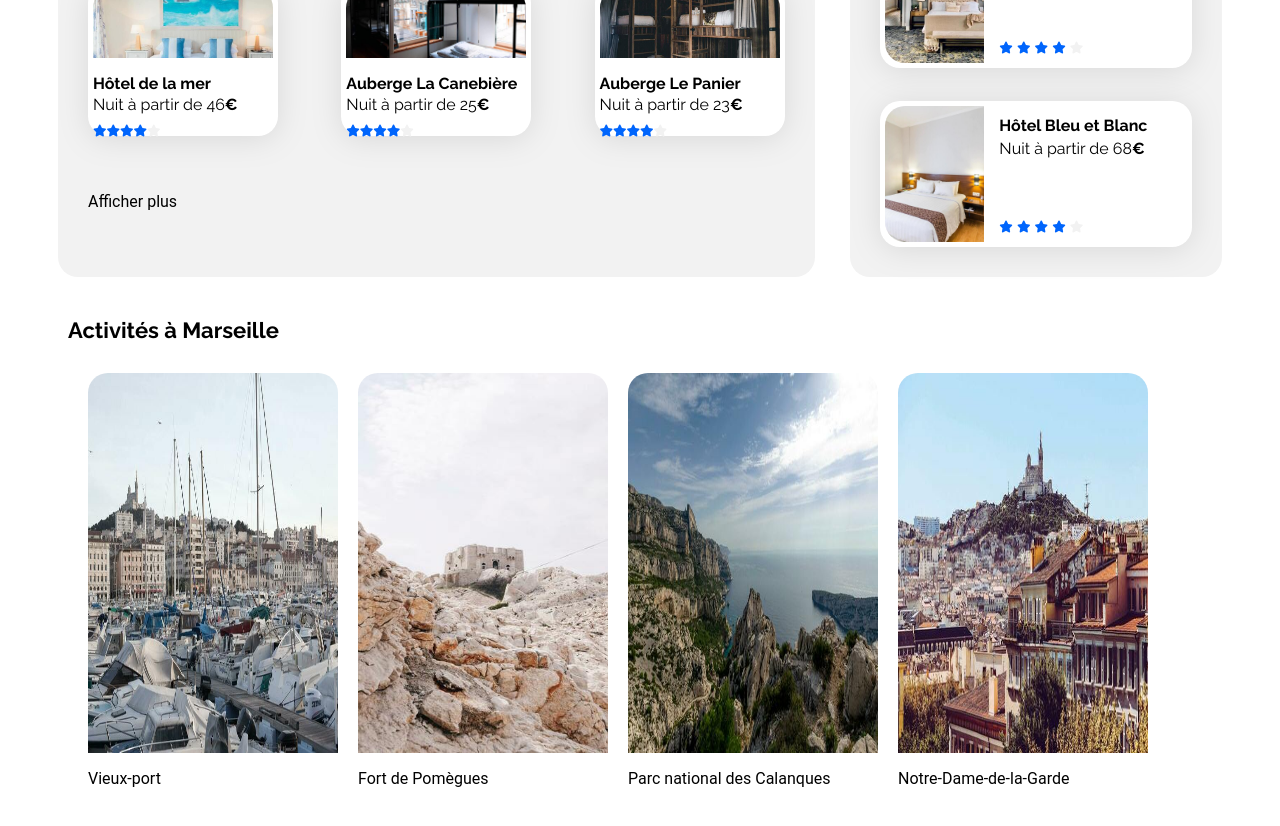
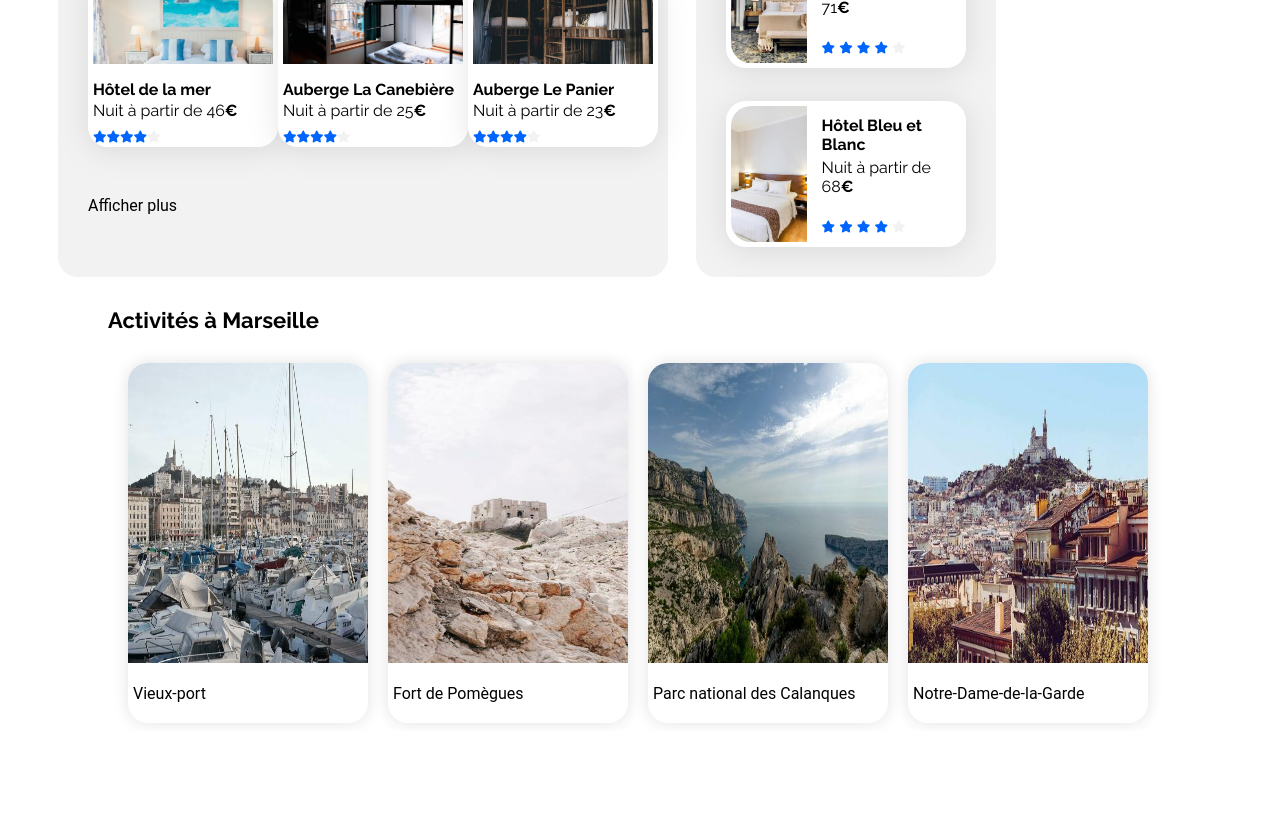
Before and after one commit to VALERIEBONNAMOUR/Bookie, a plain HTML site: page index.html in a window 1280 px wide. Shown: the part 840-1666 px from the top of the page. After the commit the page ends 1571 px from the top, so only its background shows below. Drawn offline with Linux system fonts and the light colour scheme.

Commit message:
problème avec le footer

```diff
--- a/css/style.css
+++ b/css/style.css
@@ -241,8 +241,6 @@ a {
     display: flex;
     margin-top: 10px;
     justify-content: space-between;
-    width:900 px;
-    height: 250 px;
 }
 
 .hebergement-cards a{
@@ -253,7 +251,7 @@ a {
 .hebergements-cards img {
     display: flex;
     width: 100%;
-    height: 70px;
+    height: 80px;
     border-top-right-radius: 20px;
     border-top-left-radius: 20px;
     object-fit: cover;
@@ -268,6 +266,8 @@ a {
 
 .hebergement-star{
   display: flex;
+  align-items: baseline;
+  margin-bottom: 5px;
 }
 
 /****** Populaires ***********/
@@ -317,47 +317,39 @@ a {
 
         /*activités */
 
-.section.container-activities
-
-
- .container-activities{
-     background-color: white;
-     width: 100%;
-     max-width: 1278px;
-     height: 683px;
-}
-
-.activities-in-marseille{
-    display: flex;
-    flex-direction: row;
-    justify-content: space-between;
-}
-
-.activities-in-marseille section{
-    background-color: white;
-    padding: 10px;
-    box-sizing: border-box;
-}
-
 .section-title{
     margin-top: 30px;
     margin-bottom: 30px;
 }
 
+.text{
+    padding: 5px;
+    font-weight: bold;
+}
+
 .activities-card img{
     display: flex;
     flex-direction: row;
-    width: 250px;
-    height: 380px;
+    justify-content: space-between;
+    width: 240px;
+    height: 300px;
     border-top-left-radius: 20px;
     border-top-right-radius: 20px;
 }
+
 .container-card{
     display: flex;
-    width: 270px;
-    height: 439px;
+    width: 240px;
+    height: 360px;
     margin-left: 20px;
+    box-shadow: 0 0 1em #e4e2e2;
+    border-bottom-left-radius: 20px;
+    border-bottom-right-radius: 20px ;
+    border-top-left-radius: 20px;
+    border-top-right-radius: 20px;
 }
+
+    /* footer */
 
 
 
--- a/index.html
+++ b/index.html
@@ -71,12 +71,12 @@
                 <!-- c'est ici pour mettre du code d'hébergements à Marseille -->
                 <div class="hebergements-and-populaires">
                     <section class="hebergements">
-                        <div class="hebergements-title">
+                        <div>
                             <h2 class="section-title">Hébergements à Marseille</h2>
                         </div>
                         <div class="hebergements-cards">
                             <a href="#">
-                                <article class="card ">
+                                <article class="card">
                                     <div class="image-container">
                                         <img src="images/hebergements/fred-kleber.jpg"
                                             alt="Image de la chambre d'hôtel avec deux lits simples">
@@ -99,7 +99,7 @@
                                 </article>
                             </a>
                             <a href="#">
-                                <article class="card ">
+                                <article class="card">
                                     <div class="image-container">
                                         <img src="images/hebergements/febrian-zakaria.jpg"
                                             alt="Image de la chambre d'hôtel montrant un lit et un bureau">
@@ -295,53 +295,82 @@
                     </section>
                 </div>
                 <!-- partie activités à Marseille -->
-                <div class="activities-in-marseille">
-                    <section class="container-activities">
+                <section class="main-container">
                     <div class="activities-title">
                         <h2 class="section-title">Activités à Marseille</h2>
                     </div>
-                        <div class="activities-card img container-card">
+                    <div class="container-card">
                         <a href="#">
+                            <div class="activities-card img">
                                 <img src="images/activites/reno-laithienne.jpg" alt="bateaux dans le vieux port">
-                                <div class="card-txt">
+                            </div>
+                            <div class="card-txt text">
                                 <p class="card-subtitle roboto-regular">Vieux-port</p>
                             </div>
-                                <div class="activities-card img container-card">
+                        </a>
+                        <div class="container-card">
                             <a href="#">
+                                <div class="activities-card img">
                                     <img src="images/activites/paul-hermann.jpg" alt="fort de Pomégues">
-                                        <div class="card-txt">
+                                </div>
+                                <div class="card-txt text">
                                     <P class="card-subtitle roboto-regular">Fort de Pomègues</P>
                                 </div>
-                                        <div class="activities-card img container-card">
+                            </a>
+                            <div class="container-card">
                                 <a href="#">
-                                                <img src="images/activites/kilyan-sockalingum.jpg"
-                                                    alt="Vue sur les calanques">
-                                                <div class="card-txt">
+                                    <div class="activities-card img ">
+                                        <img src="images/activites/kilyan-sockalingum.jpg" alt="Vue sur les calanques">
+                                    </div>
+                                    <div class="card-txt text">
                                         <p class="card-subtitle roboto-regular">Parc national des
                                             Calanques</p>
                                     </div>
                                 </a>
-                                            <div class="activities-card img container-card">
+                                <div class="container-card">
                                     <a href="#">
+                                        <div class="activities-card img">
                                             <img src="images/activites/florian-wehde.jpg"
                                                 alt="Vue sur Notre-Dame-de-la-Garde">
-                                                    <div class="card-txt">
+                                        </div>
+                                        <div class="card-txt text">
                                             <p class="card-subtitle roboto-regular">
                                                 Notre-Dame-de-la-Garde</p>
-                                                    </div>
-                                                </a>
-                                            </div>
-                                        </div>
-                                    </a>
-                                </div>
                                         </div>
                                     </a>
                                 </div>
                 </section>
     </div>
     </main>
-    <footer></footer>
+    <footer>
+        <div class="">
+            <div classe="row">
+            <div class="">
+                <h3>A propos</h3>
+                <ul>
+                    <ul>Fonctionnement du site</ul>
+                    <ul>Conditions générales</ul>
+                    <ul>Données et confidentialités</ul>
+                </ul>
+            </div>
+            <div class="">
+                <h3>Nos hébergements</h3>
+                <ul>
+                    <ul>Charte qualité</ul>
+                    <ul>Proposer un hôtel</ul>
+                </ul>
+            </div>
+            <div class="">
+                <h3>Assistance</h3>
+                <ul>
+                    <ul>Centre d'aide</ul>
+                    <ul>Nous contacter</ul>
+                </ul>
+            </div>
+        </div>
+    </footer>
     </div>
 </body>
+</div>
 
 </html>
```
Lines whose indentation alone changed are shown as unchanged.
